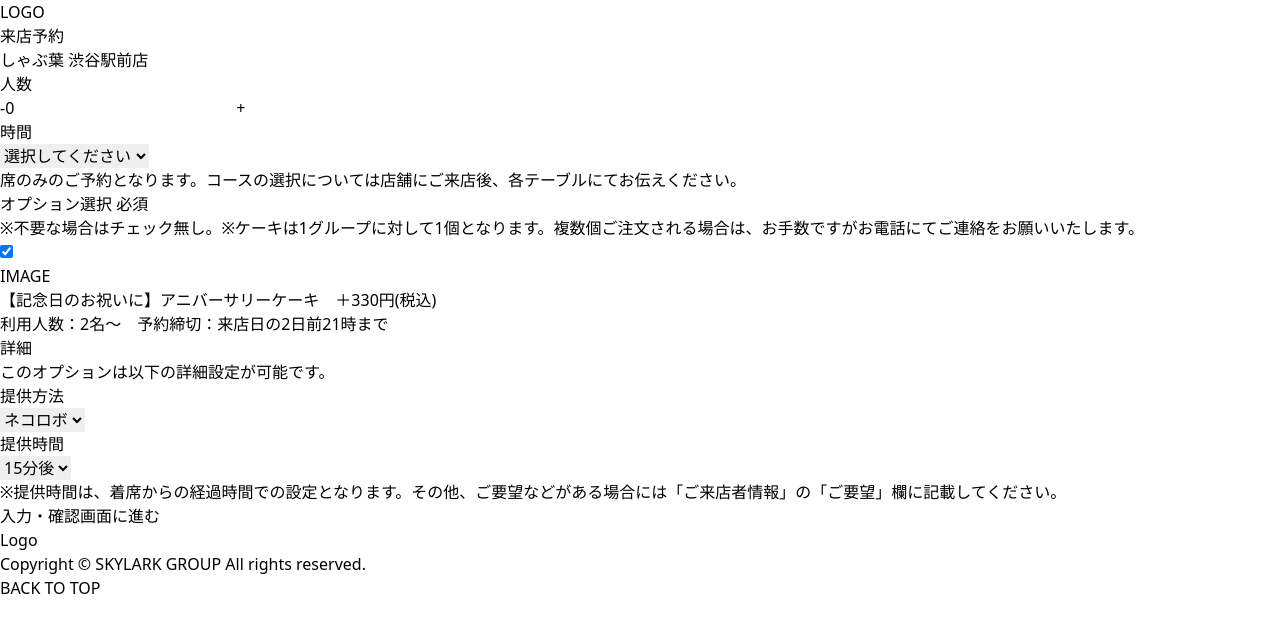
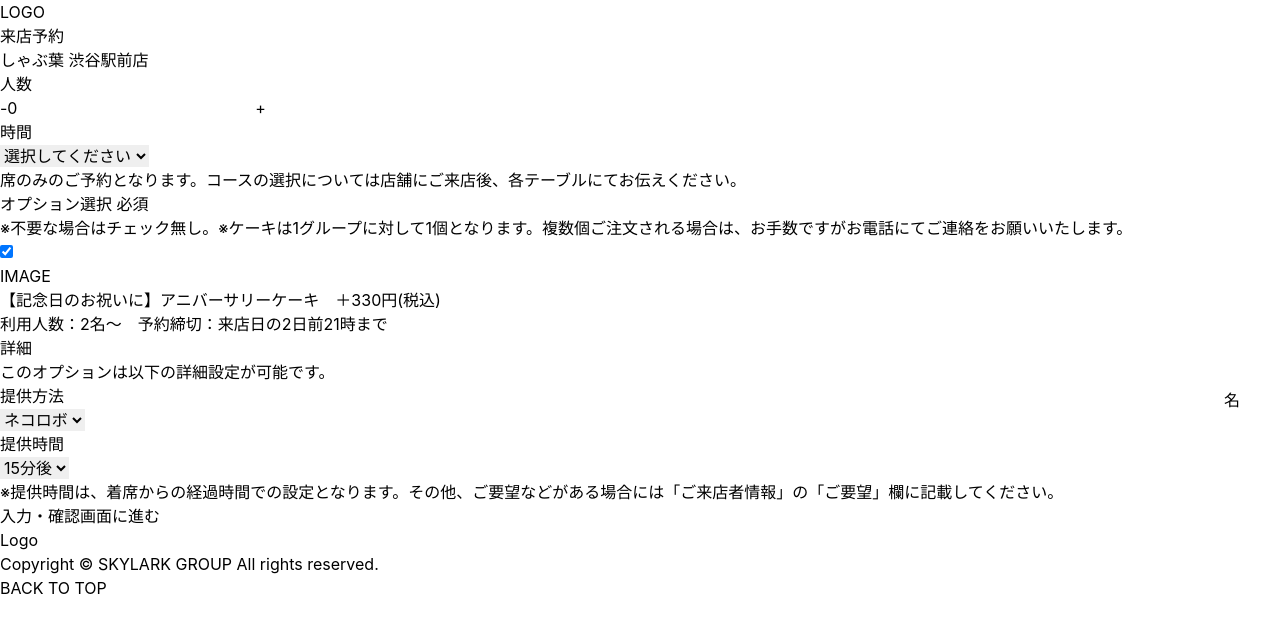
Before and after one commit to arsua-greg/color-energy-react, a Next.js app: page /reservation in a window 1280 px wide. Both pictures are taken after a click on the checkbox 6 px from the left and 251 px from the top of the page. Shown: the top 632 px of the page. Built offline with nearby package versions, Linux system fonts and the light colour scheme.

Commit message:
add spacings

```diff
--- a/src/components/functional/OptionSelection.js
+++ b/src/components/functional/OptionSelection.js
@@ -8,25 +8,25 @@ export default function OptionSelection() {
   }
 
   const advancedOptions = isChecked ? (
-    <div className="mb-16 md:px-0 px-5">
+    <div className="mb-16 lg:px-0 px-5">
       <p className="md:text-lg text-sm">
         このオプションは以下の詳細設定が可能です。
       </p>
       <div className="md:flex mt-4">
-        <div className="md:w-1/2 flex md:bg-[#EDEDED] p-5 justify-between md:mr-3">
+        <div className="md:w-1/2 flex items-center md:bg-[#EDEDED] md:p-5 justify-between md:mr-3 md:mb-0 mb-4">
           <p className="text-lg">提供方法</p>
           <select
-            className="bg-white border border-[#8E8E8E] rounded md:max-w-[328px] w-[175px]"
+            className="bg-white border border-[#8E8E8E] rounded md:max-w-[328px] w-[175px] p-1.5"
             name=""
             id=""
           >
             <option value="ネコロボ">ネコロボ</option>
           </select>
         </div>
-        <div className="md:w-1/2 flex md:bg-[#EDEDED] p-5 justify-between md:ml-3">
+        <div className="md:w-1/2 flex items-center md:bg-[#EDEDED] md:p-5 justify-between md:ml-3">
           <p className="text-lg">提供時間</p>
           <select
-            className="bg-white border border-[#8E8E8E] rounded md:max-w-[328px] w-[175px]"
+            className="bg-white border border-[#8E8E8E] rounded md:max-w-[328px] w-[175px] p-1.5"
             name=""
             id=""
           >
@@ -59,7 +59,7 @@ export default function OptionSelection() {
               className="checkbox rounded border border-[#8E8E8E] bg-white w-6 h-6"
               onChange={handleChange}
             />
-            <div className="flex items-center px-6">
+            <div className="flex items-center md:px-6 px-4">
               <p className="md:pr-7 pr-4">IMAGE</p>
               <div>
                 <p className="md:text-lg text-[13px] font-bold">
--- a/src/pages/reservation/index.js
+++ b/src/pages/reservation/index.js
@@ -1,6 +1,7 @@
 import { Fragment, useState } from "react";
 import Button from "../../components/ui/Button";
 import OptionSelection from "../../components/functional/OptionSelection";
+import styles from "../../styles/ReservationForm.module.css";
 
 export default function ReservationPage() {
   const [count, setCount] = useState(0);
@@ -16,9 +17,9 @@ export default function ReservationPage() {
 
   return (
     <Fragment>
-      <div className="max-w-[1120px] mx-auto md:mt-16 mt-8">
-        <div className="border-b border-[#D9D9D9] md:pb-10 pb-6">
-          <div className="md:px-0 px-5">
+      <div className="max-w-[1120px] mx-auto md:mt-16 mt-8 lg:px-5 px-0">
+        <div className="border-b border-[#D9D9D9] md:pb-10 pb-6 lg:px-0 px-5">
+          <div className="md:px-0">
             <h1 className="font-bold md:text-3xl text-xl">
               しゃぶ葉 渋谷駅前店
             </h1>
@@ -27,7 +28,9 @@ export default function ReservationPage() {
                 <div className="w-1/2">
                   <p className="font-xl">人数</p>
                 </div>
-                <div className="text-center">
+                <div
+                  className={`${styles.psuedo} text-center relative flex items-center`}
+                >
                   <button
                     className="btn bg-[#04512A] border-0 p-0 text-sm min-h-0 h-6 w-6 rounded-[4px] items-start"
                     onClick={decrementCount}
@@ -35,7 +38,7 @@ export default function ReservationPage() {
                     <p className="text-white text-xl leading-none">-</p>
                   </button>
                   <input
-                    className="bg-transparent text-center text-lg w-[94px] appearance-none relative"
+                    className="bg-transparent text-center text-lg w-[94px] appearance-none outline-none"
                     type="number"
                     name="number"
                     id="number"
@@ -53,7 +56,7 @@ export default function ReservationPage() {
               <div className="flex md:w-1/2 md:bg-[#EDEDED] justify-between p-5 md:ml-3">
                 <p className="font-xl">時間</p>
                 <select
-                  className="bg-white border border-[#8E8E8E] rounded md:max-w-[412px] w-1/2 pl-6 text-base"
+                  className="bg-white border border-[#8E8E8E] rounded md:max-w-[412px] w-1/2 md:pl-6 text-base"
                   name="time"
                   id=""
                   onChange={(e) => e.target.value}
@@ -67,7 +70,7 @@ export default function ReservationPage() {
               </div>
             </div>
           </div>
-          <p className="md:text-lg text-sm md:mt-14 mt-9 md:px-0 px-5">
+          <p className="md:text-lg text-sm md:mt-14 mt-9 md:px-0">
             席のみのご予約となります。コースの選択については店舗にご来店後、各テーブルにてお伝えください。
           </p>
         </div>
--- a/src/styles/ReservationForm.module.css
+++ b/src/styles/ReservationForm.module.css
@@ -1,5 +1,8 @@
-.psuedo::before {
+.psuedo::after {
   content: "名";
   position: absolute;
-  right: 0;
+  right: 40px;
+  width: auto;
+  top: 50%;
+  transform: translate(0%, -50%);
 }
--- a/src/styles/globals.css
+++ b/src/styles/globals.css
@@ -7,6 +7,7 @@
 :root {
   background-color: #fff;
   color: #000;
+  font-family: "Inter", sans-serif;
 }
 
 *,
@@ -14,3 +15,11 @@
 *::after {
   box-sizing: border-box;
 }
+
+@layer base {
+  input[type="number"]::-webkit-inner-spin-button,
+  input[type="number"]::-webkit-outer-spin-button {
+    -webkit-appearance: none;
+    margin: 0;
+  }
+}
```
